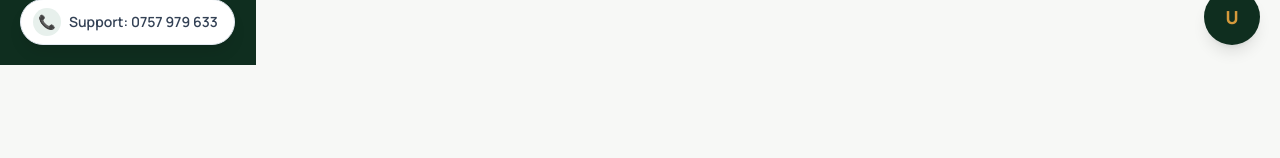
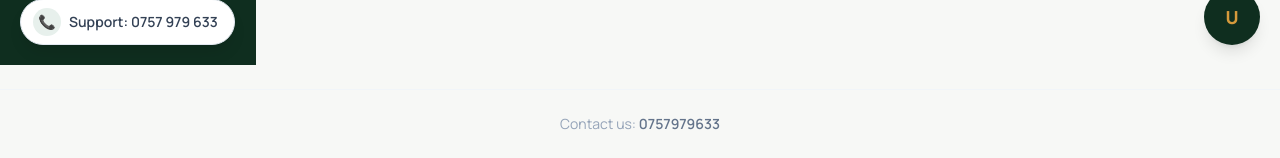
Before and after one commit to mubeakungu/UFANISI, a Flask app: page /admin/dashboard in a window 1280 px wide. Shown: the part 735-893 px from the top of the page. Before the commit the page ends 800 px from the top, so only its background shows below. Run offline with Flask 3, Linux system fonts and the light colour scheme; a user stored in the database is signed in; data comes from the database, SQL or seed files in the repository; data that the repository does not hold is empty; some libraries are stand-ins or nearby versions.

Commit message:
Update base.html

```diff
--- a/templates/base.html
+++ b/templates/base.html
@@ -61,6 +61,10 @@
     {% endif %}
 {% endwith %}
 {% block body %}{% endblock %}
+
+<footer class="w-full text-center py-6 text-sm text-slate-400 border-t border-slate-100 mt-6">
+    Contact us: <a href="tel:+254757979633" class="text-slate-500 hover:text-brand-700 font-semibold">0757979633</a>
+</footer>
 
 <!-- Site-wide support contact bar -->
 <div class="fixed bottom-5 left-5 z-40 hidden sm:block">
```
